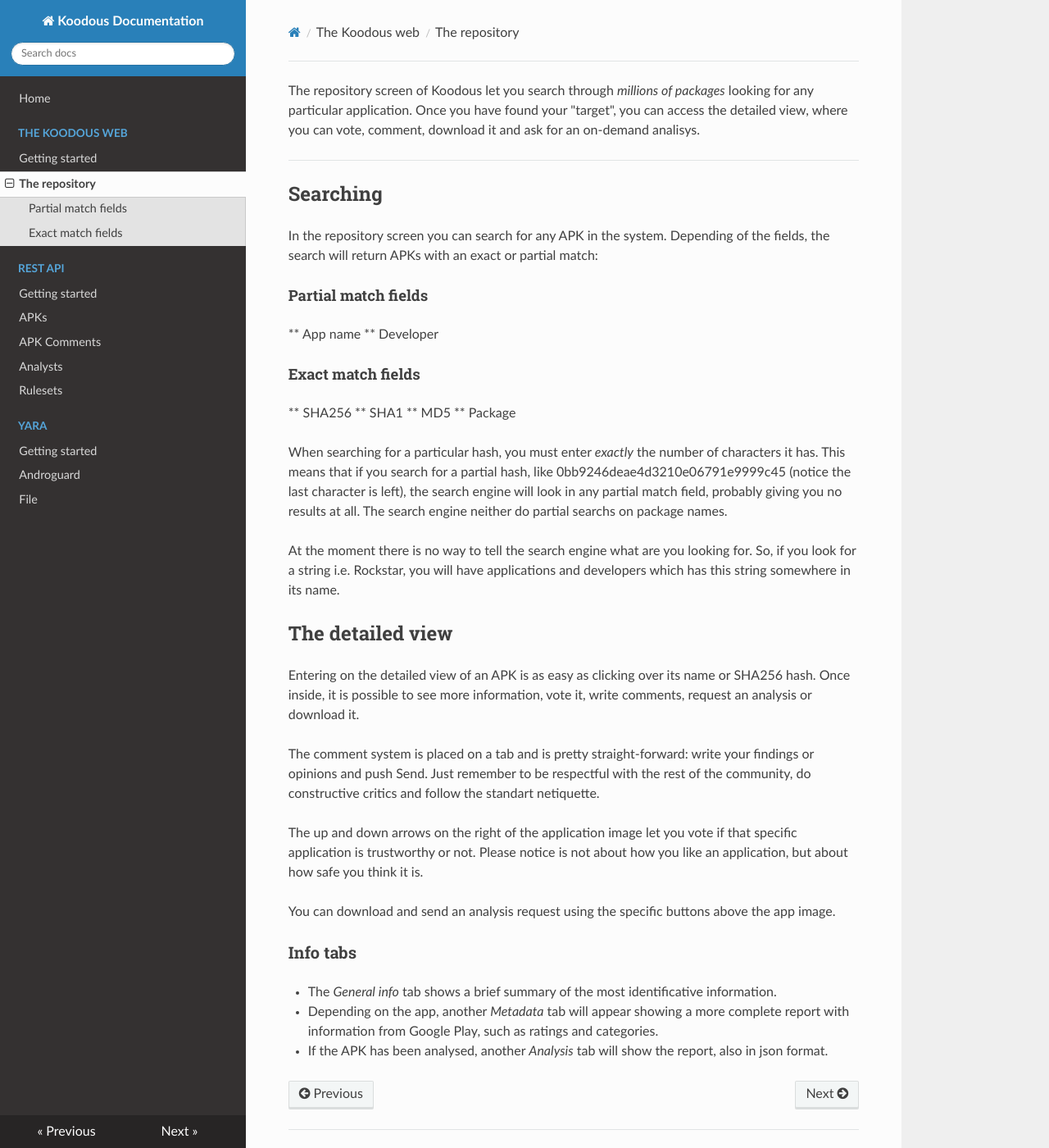
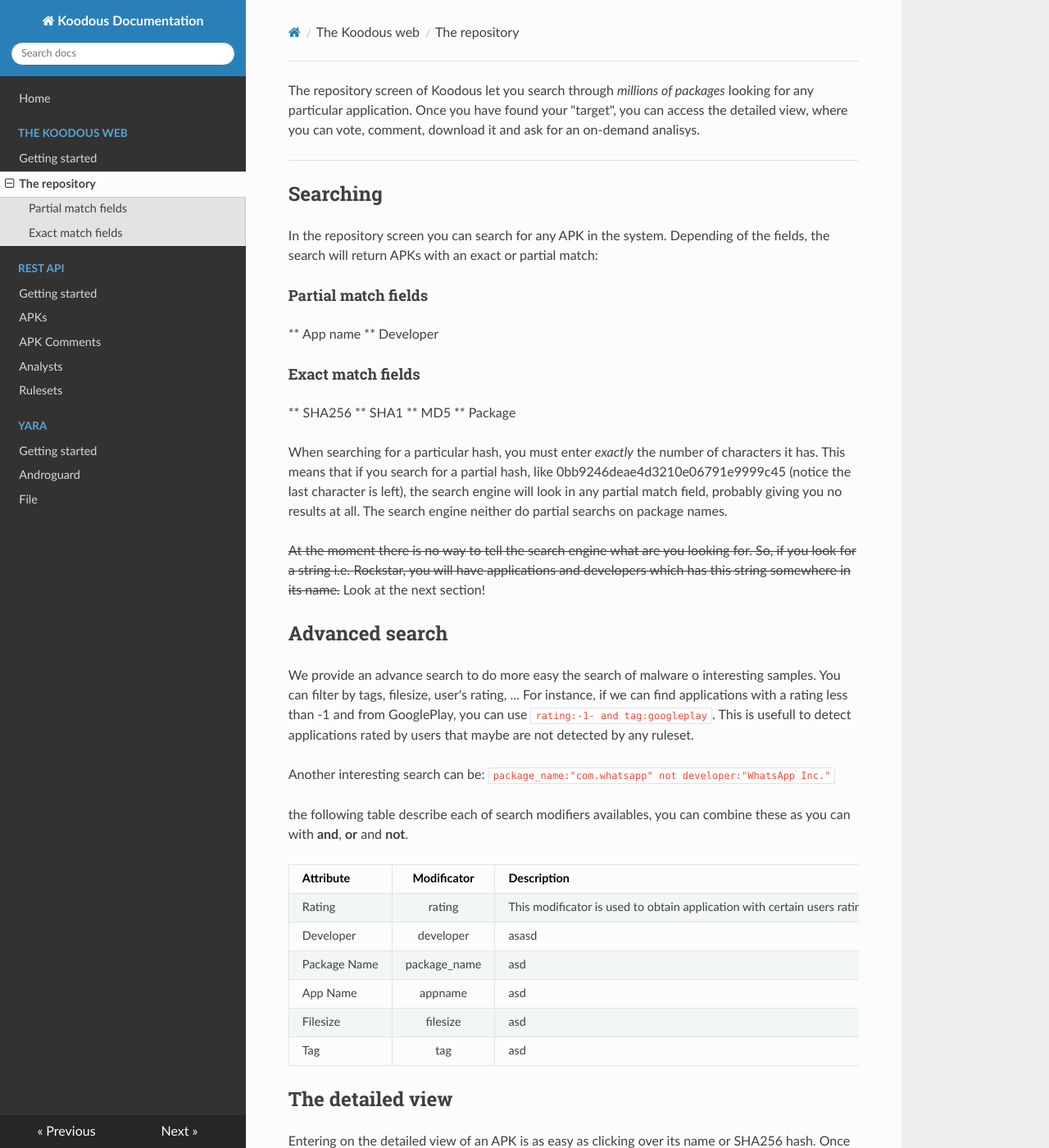
Before and after one commit to Koodous/docs.koodous.com, an MkDocs documentation site: the page built from docs/web/the-repo.md, in a window 1280 px wide and 1400 px high. Shown: the whole window at 82% size. Built offline with MkDocs 1.6.1, drawn with Linux system fonts in a browser that asks for light colours; nearby versions of some CDN libraries; old or Windows-style settings are respelled for this version of MkDocs.

Commit message:
Added the description of one modificator

````diff
--- a/docs/web/the-repo.md
+++ b/docs/web/the-repo.md
@@ -20,7 +20,25 @@
 
 When searching for a particular hash, you must enter _exactly_ the number of characters it has. This means that if you search for a partial hash, like 0bb9246deae4d3210e06791e9999c45 (notice the last character is left), the search engine will look in any partial match field, probably giving you no results at all. The search engine neither do partial searchs on package names.
 
-At the moment there is no way to tell the search engine what are you looking for. So, if you look for a string i.e. Rockstar, you will have applications and developers which has this string somewhere in its name.
+<del>At the moment there is no way to tell the search engine what are you looking for. So, if you look for a string i.e. Rockstar, you will have applications and developers which has this string somewhere in its name.</del> Look at the next section!
+
+## Advanced search
+
+We provide an advance search to do more easy the search of malware o interesting samples. You can filter by tags, filesize, user's rating, ... For instance, if we can find applications with a rating less than -1 and from GooglePlay, you can use ```rating:-1- and tag:googleplay```. This is usefull to detect applications rated by users that maybe are not detected by any ruleset.
+
+Another interesting search can be: ```package_name:"com.whatsapp" not developer:"WhatsApp Inc."```
+
+the following table describe each of search modifiers availables, you can combine these as you can with **and**, **or** and **not**.
+
+| Attribute | Modificator | Description |
+| ------------- |:-------------:| ----- |
+| Rating | rating | This modificator is used to obtain application with certain users rating. You can get applications with  score greater or equal than 2 with ```rating:2+```. Or more interesting, with score equal or less than -1 ```rating:-1-``` |
+| Developer | developer | asasd |
+| Package Name | package_name | asd |
+| App Name | appname | asd |
+| Filesize | filesize | asd |
+| Tag | tag | asd |
+
 
 ## The detailed view
 
````
